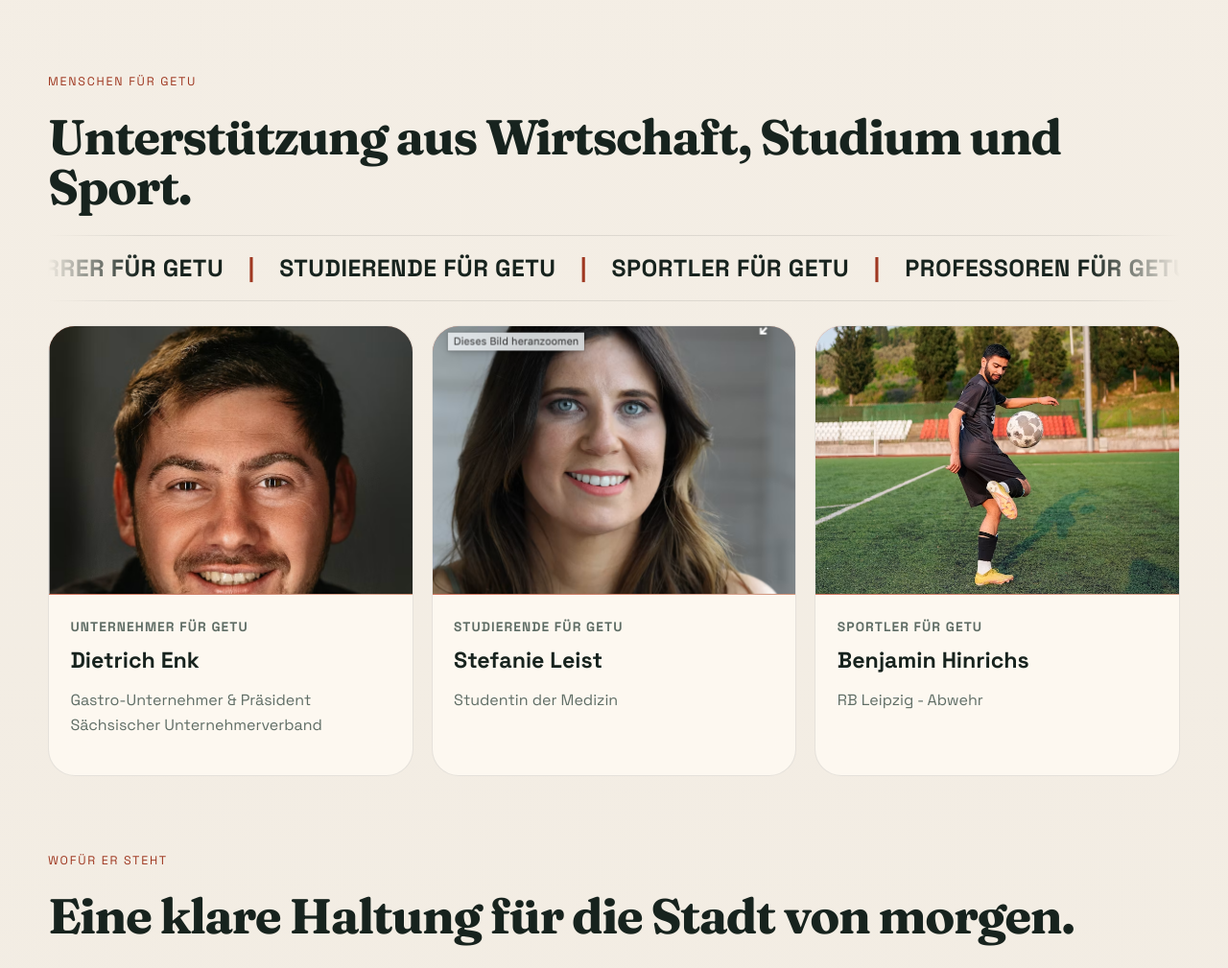
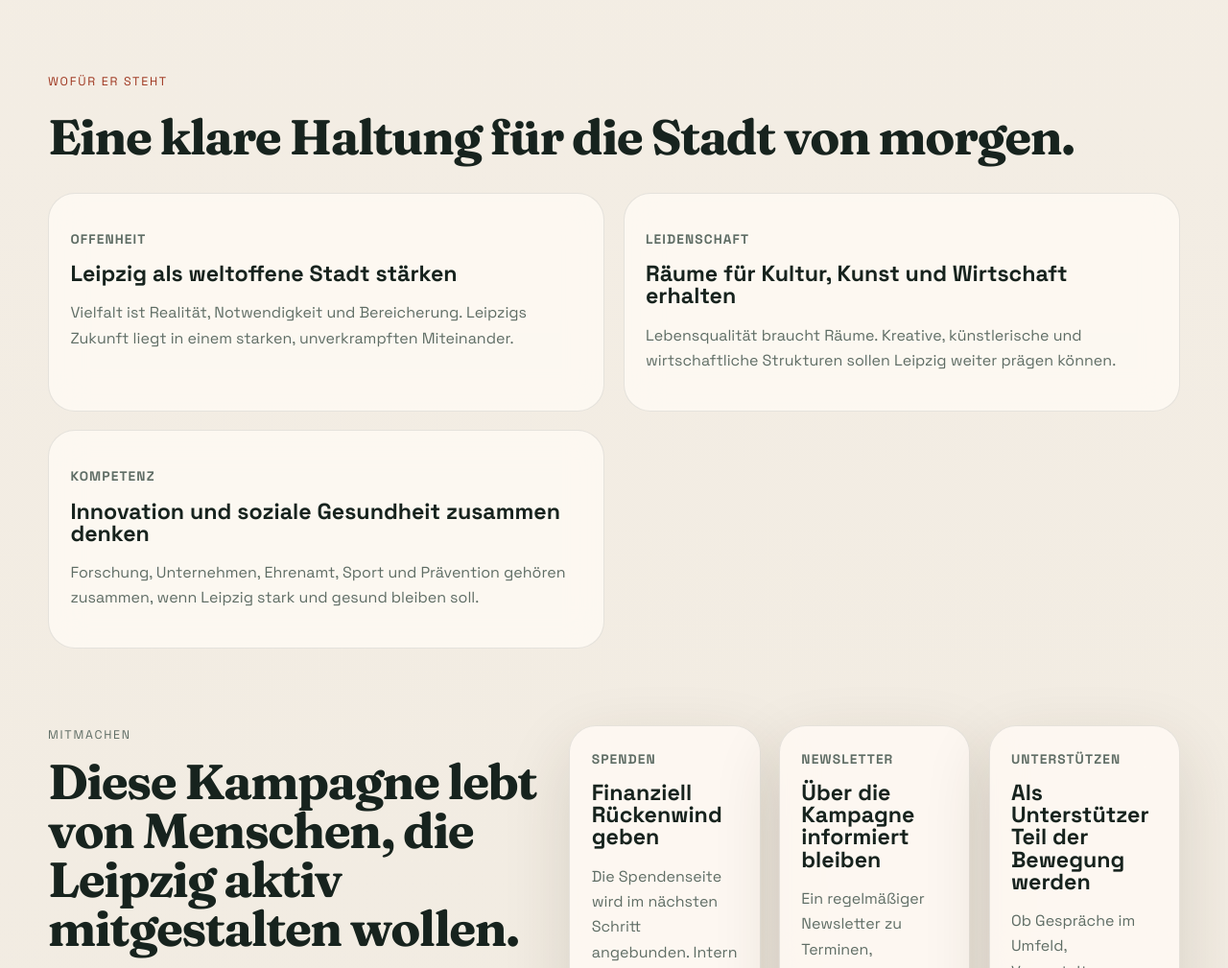
Before and after one commit to nncfdz6x44-alt/GetuWK, a plain HTML site: page index.html in a window 1280 px wide. Shown: the part 2993-4002 px from the top of the page at 96% size. Drawn offline with Linux system fonts and the light colour scheme.

Commit message:
Remove public supporter showcase

```diff
--- a/index.html
+++ b/index.html
@@ -182,75 +182,6 @@
           </div>
         </section>
 
-        <section class="voices" aria-labelledby="voices-title">
-          <div class="section-heading">
-            <p class="eyebrow">Menschen für Getu</p>
-            <h2 id="voices-title">Unterstützung aus Wirtschaft, Studium und Sport.</h2>
-          </div>
-
-          <div class="voice-marquee" aria-label="Unterstützergruppen">
-            <div class="voice-marquee-track">
-              <span>Unternehmer für Getu</span>
-              <span>Pfarrer für Getu</span>
-              <span>Studierende für Getu</span>
-              <span>Sportler für Getu</span>
-              <span>Professoren für Getu</span>
-              <span>Ärzte für Getu</span>
-              <span>Künstler für Getu</span>
-              <span>Alle für Getu</span>
-            </div>
-            <div class="voice-marquee-track" aria-hidden="true">
-              <span>Unternehmer für Getu</span>
-              <span>Pfarrer für Getu</span>
-              <span>Studierende für Getu</span>
-              <span>Sportler für Getu</span>
-              <span>Professoren für Getu</span>
-              <span>Ärzte für Getu</span>
-              <span>Künstler für Getu</span>
-              <span>Alle für Getu</span>
-            </div>
-          </div>
-
-          <div class="voice-grid">
-            <article class="voice-card">
-              <div class="voice-portrait">
-                <img
-                  class="voice-image voice-image-dietrich"
-                  src="./bilder/unterstuetzer/dietrich-enk.png"
-                  alt="Musterbild für Dietrich Enk"
-                />
-              </div>
-              <p class="voice-label">Unternehmer für Getu</p>
-              <h3>Dietrich Enk</h3>
-              <p>Gastro-Unternehmer & Präsident Sächsischer Unternehmerverband</p>
-            </article>
-            <article class="voice-card">
-              <div class="voice-portrait">
-                <img
-                  class="voice-image voice-image-stefanie"
-                  src="./bilder/unterstuetzer/stefanie-leist.png"
-                  alt="Musterbild für Stefanie Leist"
-                />
-              </div>
-              <p class="voice-label">Studierende für Getu</p>
-              <h3>Stefanie Leist</h3>
-              <p>Studentin der Medizin</p>
-            </article>
-            <article class="voice-card">
-              <div class="voice-portrait">
-                <img
-                  class="voice-image voice-image-benjamin"
-                  src="./bilder/unterstuetzer/benjamin-hinrichs.png"
-                  alt="Musterbild für Benjamin Hinrichs"
-                />
-              </div>
-              <p class="voice-label">Sportler für Getu</p>
-              <h3>Benjamin Hinrichs</h3>
-              <p>RB Leipzig - Abwehr</p>
-            </article>
-          </div>
-        </section>
-
         <section class="events">
           <div class="section-heading">
             <p class="eyebrow">Wofür er steht</p>
```
